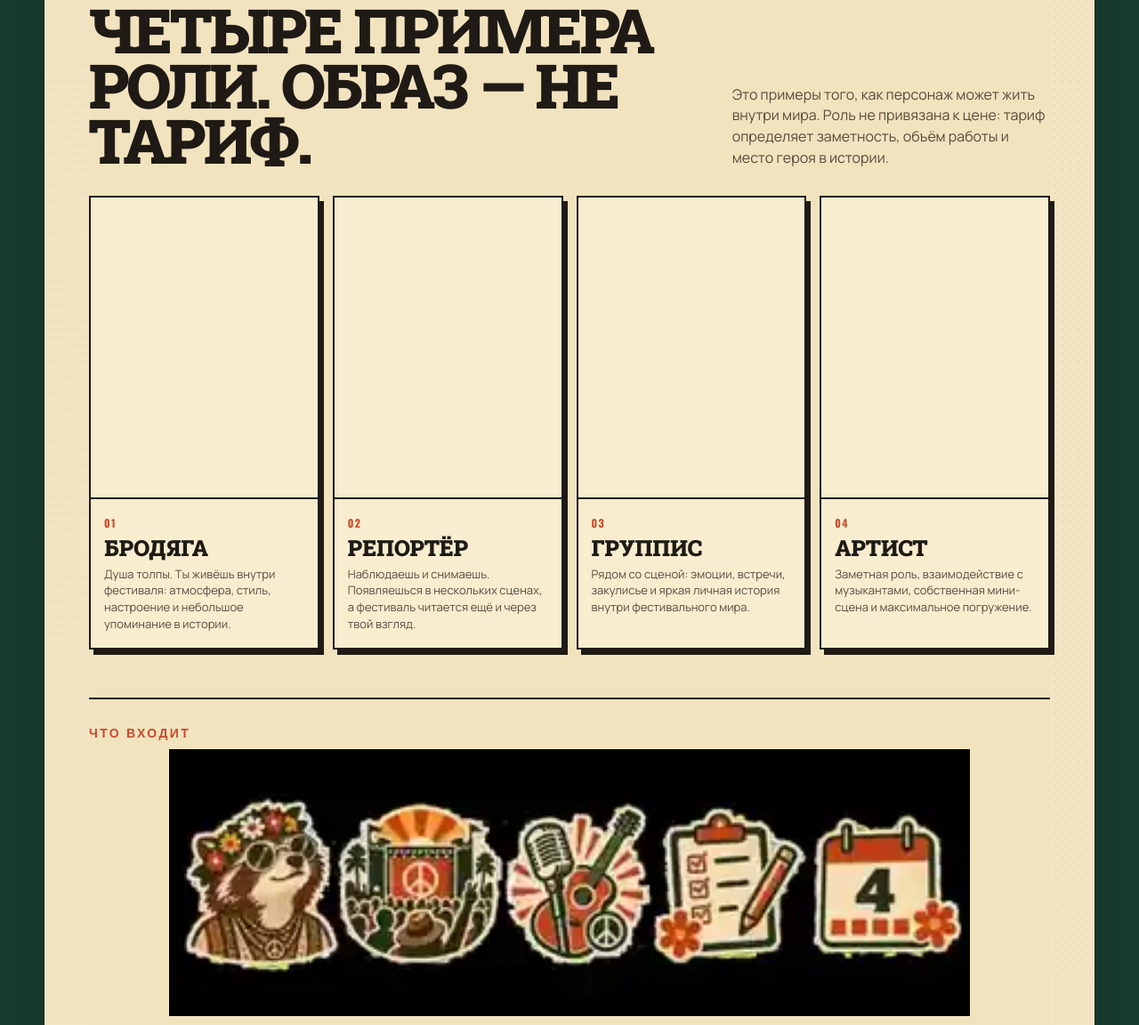
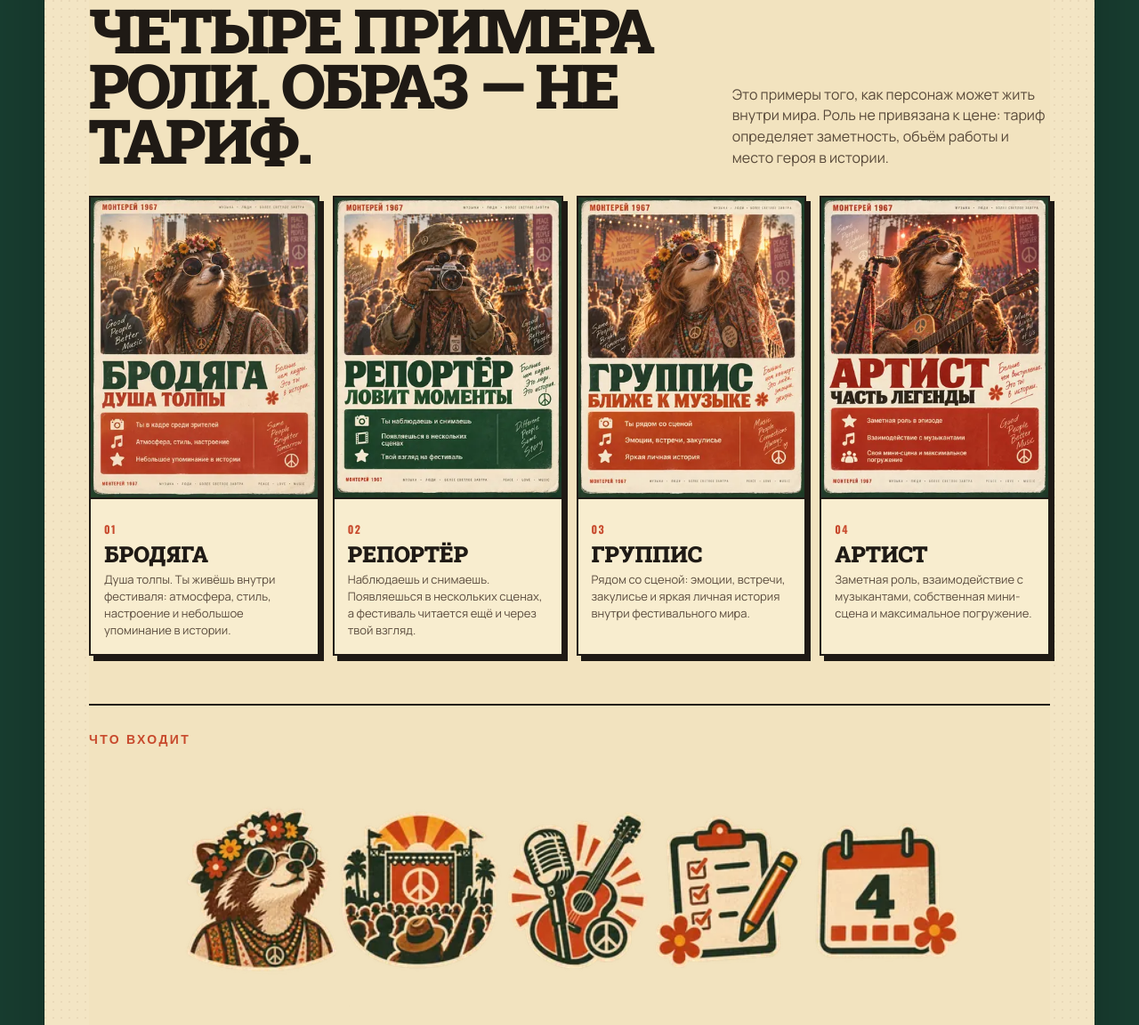
Before and after one commit to rubaduboogie/monterey-1967, a plain HTML site: page index.html in a window 1280 px wide. Shown: the part 3593-4745 px from the top of the page at 89% size. Drawn offline with nearby package versions, Linux system fonts and the light colour scheme.

Commit message:
Use corrected role cards, icons and footer panorama

```diff
--- a/index.html
+++ b/index.html
@@ -166,26 +166,26 @@
 
       <div class="role-card-grid" aria-label="Примеры ролей">
         <article class="role-card">
-          <div class="role-poster role-poster-guest" role="img" aria-label="Бродяга — душа толпы"></div>
+          <img class="role-poster" src="/assets/role-guest.webp" alt="Бродяга — душа толпы" loading="lazy">
           <div class="role-card-copy"><span>01</span><h3>БРОДЯГА</h3><p>Душа толпы. Ты живёшь внутри фестиваля: атмосфера, стиль, настроение и небольшое упоминание в истории.</p></div>
         </article>
         <article class="role-card">
-          <div class="role-poster role-poster-reporter" role="img" aria-label="Репортёр — ловит моменты"></div>
+          <img class="role-poster" src="/assets/role-reporter.webp" alt="Репортёр — ловит моменты" loading="lazy">
           <div class="role-card-copy"><span>02</span><h3>РЕПОРТЁР</h3><p>Наблюдаешь и снимаешь. Появляешься в нескольких сценах, а фестиваль читается ещё и через твой взгляд.</p></div>
         </article>
         <article class="role-card">
-          <div class="role-poster role-poster-groupie" role="img" aria-label="Группис — ближе к музыке"></div>
+          <img class="role-poster" src="/assets/role-groupie.webp" alt="Группис — ближе к музыке" loading="lazy">
           <div class="role-card-copy"><span>03</span><h3>ГРУППИС</h3><p>Рядом со сценой: эмоции, встречи, закулисье и яркая личная история внутри фестивального мира.</p></div>
         </article>
         <article class="role-card">
-          <div class="role-poster role-poster-artist" role="img" aria-label="Артист — часть легенды"></div>
+          <img class="role-poster" src="/assets/role-artist.webp" alt="Артист — часть легенды" loading="lazy">
           <div class="role-card-copy"><span>04</span><h3>АРТИСТ</h3><p>Заметная роль, взаимодействие с музыкантами, собственная мини-сцена и максимальное погружение.</p></div>
         </article>
       </div>
 
       <div class="includes-block" id="includes">
         <p class="eyebrow dark">ЧТО ВХОДИТ</p>
-        <img class="includes-icons" src="/assets/monterey-icons.webp" alt="Иконки: персонаж, фестивальная сцена, музыка, подготовка и срок" loading="lazy">
+        <img class="includes-icons" src="/assets/includes-icons.webp" alt="Иконки: персонаж, фестивальная сцена, музыка, подготовка и срок" loading="lazy">
         <div class="include-labels">
           <div><b>Антропоморфный образ</b><span>в стиле мира 60-х</span></div>
           <div><b>Включение в сцену</b><span>фестиваля</span></div>
@@ -274,7 +274,7 @@
 
 
   <footer class="footer footer-visual">
-    <img class="footer-panorama" src="/assets/monterey-footer.webp" alt="Закат над побережьем Монтерея с ретро-фургоном" loading="lazy">
+    <img class="footer-panorama" src="/assets/footer-panorama.webp" alt="Закат над побережьем Монтерея с ретро-фургоном" loading="lazy">
     <div class="wrap footer-inner">
       <b>МОНТЕРЕЙ 1967 · STILL INSPIRES</b>
       <span>Авторский анимационный проект · <a href="/terms">Оферта</a> · <a href="/privacy">Персональные данные</a> · <a href="/requisites">Реквизиты</a></span>
```
